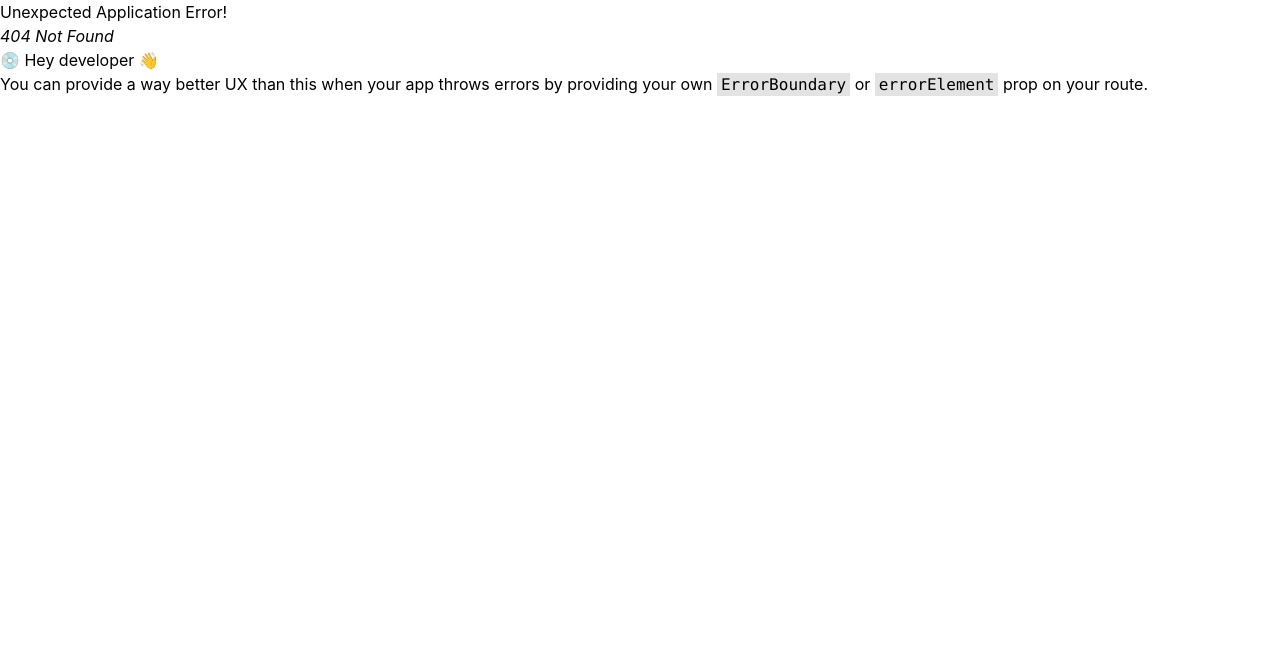
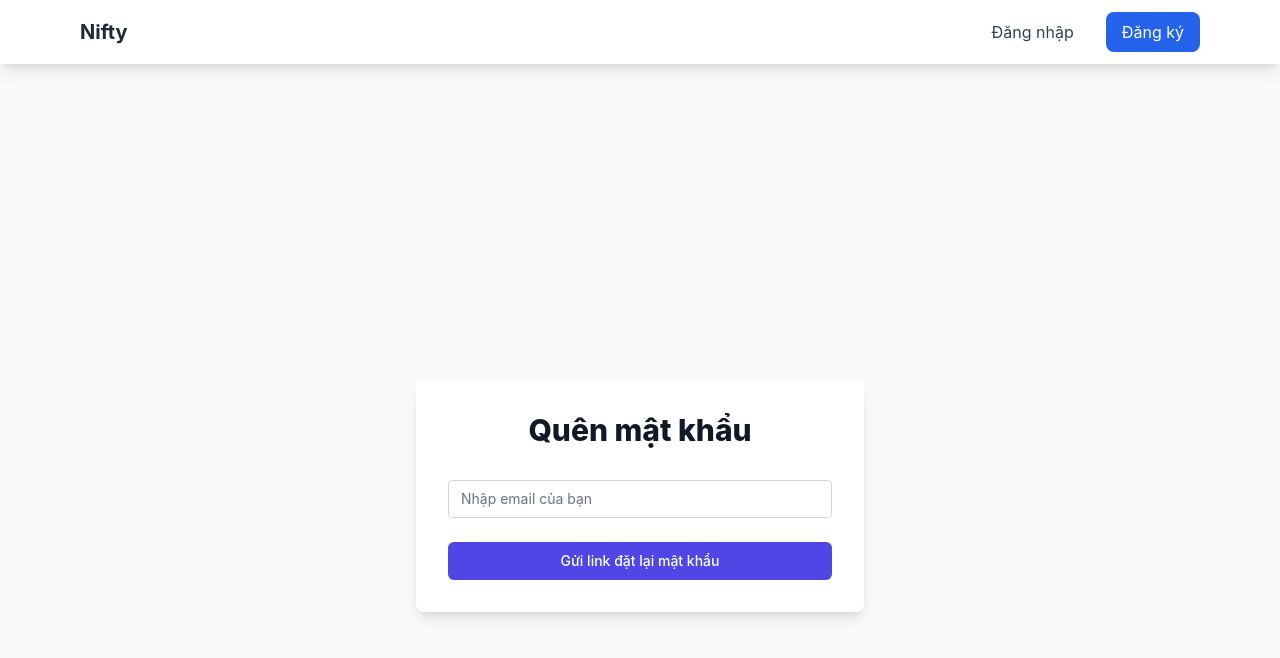
Before and after one commit to ngtrnhao/Nifty, a React (Create React App) app in the folder frontend/: page /forgot-password in a window 1280 px wide. Before the commit this address had no page. Shown: the top 658 px of the page. Built offline with nearby package versions, Linux system fonts and the light colour scheme.

Commit message:
feat:Impletment forgot password page

```diff
--- a/frontend/package.json
+++ b/frontend/package.json
@@ -50,9 +50,12 @@
     ]
   },
   "devDependencies": {
+    "@tailwindcss/forms": "^0.5.10",
     "autoprefixer": "^10.4.20",
     "eslint": "^9.19.0",
     "eslint-config-prettier": "^10.0.1",
+    "eslint-plugin-import": "^2.31.0",
+    "eslint-plugin-jsx-a11y": "^6.10.2",
     "eslint-plugin-prettier": "^5.2.3",
     "eslint-plugin-react": "^7.37.4",
     "eslint-plugin-react-hooks": "^5.1.0",
--- /dev/null
+++ b/frontend/src/components/auth/ForgotPassword.jsx
@@ -0,0 +1,77 @@
+import { useState } from 'react';
+import { toast } from 'react-toastify';
+import { validateEmail } from '../../utils/validation';
+import Layout from '../layout/MainLayout';
+import LoadingSpinner from '../common/LoadingSpinner';
+
+const ForgotPassword = () => {
+  const [email, setEmail] = useState('');
+  const [loading, setLoading] = useState(false);
+  const [error, setError] = useState('');
+
+  const handleSubmit = async (e) => {
+    e.preventDefault();
+    setError('');
+
+    // Validate email
+    if (!validateEmail(email)) {
+      setError('Email không hợp lệ');
+      return;
+    }
+
+    setLoading(true);
+    try {
+      // TODO: Implement API call
+      toast.success('Link đặt lại mật khẩu đã được gửi đến email của bạn');
+    } catch (err) {
+      setError('Có lỗi xảy ra, vui lòng thử lại sau');
+    } finally {
+      setLoading(false);
+    }
+  };
+
+  return (
+    <Layout>
+      <div className="min-h-screen flex items-center justify-center">
+        <div className="max-w-md w-full space-y-8 p-8 bg-white rounded-lg shadow-lg">
+          <h2 className="text-center text-3xl font-extrabold text-gray-900">
+            Quên mật khẩu
+          </h2>
+          {error && (
+            <div className="bg-red-100 border border-red-400 text-red-700 px-4 py-3 rounded">
+              {error}
+            </div>
+          )}
+          <form className="mt-8 space-y-6" onSubmit={handleSubmit}>
+            <div>
+              <input
+                type="email"
+                required
+                className="appearance-none rounded relative block w-full px-3 py-2 border border-gray-300 placeholder-gray-500 text-gray-900 focus:outline-none focus:ring-indigo-500 focus:border-indigo-500 focus:z-10 sm:text-sm"
+                placeholder="Nhập email của bạn"
+                value={email}
+                onChange={(e) => setEmail(e.target.value)}
+              />
+            </div>
+            <button
+              type="submit"
+              disabled={loading}
+              className="group relative w-full flex justify-center py-2 px-4 border border-transparent text-sm font-medium rounded-md text-white bg-indigo-600 hover:bg-indigo-700 focus:outline-none focus:ring-2 focus:ring-offset-2 focus:ring-indigo-500"
+            >
+              {loading ? (
+                <div className="flex items-center justify-center">
+                  <LoadingSpinner />
+                  <span className="ml-2">Đang xử lý...</span>
+                </div>
+              ) : (
+                'Gửi link đặt lại mật khẩu'
+              )}
+            </button>
+          </form>
+        </div>
+      </div>
+    </Layout>
+  );
+};
+
+export default ForgotPassword;
--- a/frontend/src/components/auth/Login.jsx
+++ b/frontend/src/components/auth/Login.jsx
@@ -1,11 +1,12 @@
 import { useState } from 'react';
 import { useDispatch, useSelector } from 'react-redux';
-import { useNavigate } from 'react-router-dom';
+import { Link, useNavigate } from 'react-router-dom';
 import { toast } from 'react-toastify';
 import { loginUser } from '../../store/slices/authSlice';
 import { validateLoginInput } from '../../utils/validation';
 import LoadingSpinner from '../common/LoadingSpinner';
 import Layout from '../layout/MainLayout';
+
 const Login = () => {
   const dispatch = useDispatch();
   const navigate = useNavigate();
@@ -99,7 +100,7 @@ const Login = () => {
               <button
                 type="submit"
                 disabled={loading}
-                className="ground relative w-full flex justify-center py-2 px-4 border-transparent text-sm font-medium rounded-md text-white bg-indigo-600 hover:bg-indigo-700 focus:outline-none focus:ring-2 focus:ring-offset-2 focus:ring-indigo-500"
+                className="group relative w-full flex justify-center py-2 px-4 border-transparent text-sm font-medium rounded-md text-white bg-indigo-600 hover:bg-indigo-700 focus:outline-none focus:ring-2 focus:ring-offset-2 focus:ring-indigo-500"
               >
                 {loading ? (
                   <div className="flex items-center justify-center">
@@ -112,6 +113,16 @@ const Login = () => {
               </button>
             </div>
           </form>
+          <div className="flex items-center justify-between mt-4">
+            <div className="text-sm">
+              <Link
+                to="/forgot-password"
+                className="font-medium text-indigo-600 hover:text-indigo-500"
+              >
+                Quên mật khẩu
+              </Link>
+            </div>
+          </div>
         </div>
       </div>
     </Layout>
--- a/frontend/src/components/layout/Navbar.jsx
+++ b/frontend/src/components/layout/Navbar.jsx
@@ -1,5 +1,5 @@
+import { useDispatch, useSelector } from 'react-redux';
 import { Link } from 'react-router-dom';
-import { useSelector, useDispatch } from 'react-redux';
 import { toast } from 'react-toastify';
 import { logout } from '../../store/slices/authSlice';
 
@@ -13,11 +13,11 @@ const Navbar = () => {
   };
   return (
     <nav className="bg-white shadow-lg">
-      <div className="max-w-6x1 mx-auto px-4">
+      <div className="max-w-6xl mx-auto px-4">
         <div className="flex justify-between items-center h-16">
           {/*Logo*/}
           <Link to="/" className="flex items-center space-x-3">
-            <span className="text-x1 font-bold text-grey-800">Nifty</span>
+            <span className="text-xl font-bold text-gray-800">Nifty</span>
           </Link>
           <div className="hidden md:flex items-center space-x-4">
             {isAuthenticated ? (
--- a/frontend/src/pages/Home.jsx
+++ b/frontend/src/pages/Home.jsx
@@ -4,7 +4,7 @@ const Home = () => {
   return (
     <Layout>
       <div className="text-center">
-        <h1 className="text-4xl font-bold text-grey-900 mb-4">
+        <h1 className="text-4xl font-bold text-gray-900 mb-4">
           Chào mừng đến với Nifty
         </h1>
         <p className="text-xl text-gray-600">
--- a/frontend/src/routes/index.jsx
+++ b/frontend/src/routes/index.jsx
@@ -1,6 +1,7 @@
 import { createBrowserRouter } from 'react-router-dom';
 import Login from '../components/auth/Login';
 import Register from '../components/auth/Register';
+import ForgotPassword from '../components/auth/ForgotPassword';
 import ProtectedRoute from '../components/auth/ProtectedRoute';
 import Home from '../pages/Home';
 
@@ -21,6 +22,10 @@ const router = createBrowserRouter([
     path: '/register',
     element: <Register />,
   },
+  {
+    path: '/forgot-password',
+    element: <ForgotPassword />,
+  },
 ]);
 
 export default router;
--- a/frontend/src/utils/validation.js
+++ b/frontend/src/utils/validation.js
@@ -52,3 +52,7 @@ export const validateLoginInput = (formData) => {
     errors,
   };
 };
+export const validateEmail = (email) => {
+  const emailRegex = /^[^\s@]+@[^\s@]+\.[^\s@]+$/;
+  return emailRegex.test(email);
+};
--- a/frontend/tailwind.config.js
+++ b/frontend/tailwind.config.js
@@ -1,10 +1,16 @@
 /** @type {import('tailwindcss').Config} */
 module.exports = {
-  content: [
-    "./src/**/*.{js,jsx,ts,tsx}",
-  ],
+  content: ['./src/**/*.{js,jsx,ts,tsx}'],
   theme: {
-    extend: {},
+    extend: {
+      fontFamily: {
+        lobster: ['Lobster', 'cursive'],
+        gryphen: ['Qwitcher Grypen'],
+        poppins: ['Poppins'],
+        afacad: ['Afacad Flux'],
+        oswald: ['Oswald'],
+      },
+    },
   },
   plugins: [],
-}
+};
```
Also changed, not shown: frontend/.eslintrc.js, 1 other file (tests, documents, lock files or other folders).
